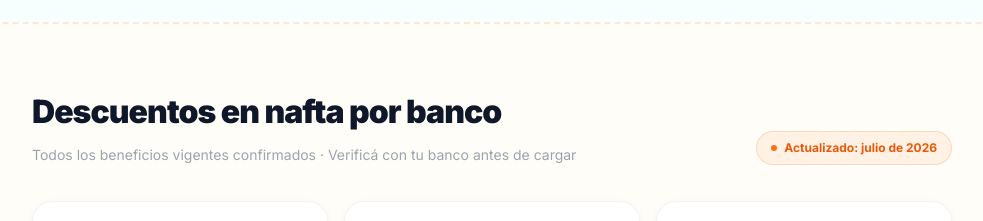
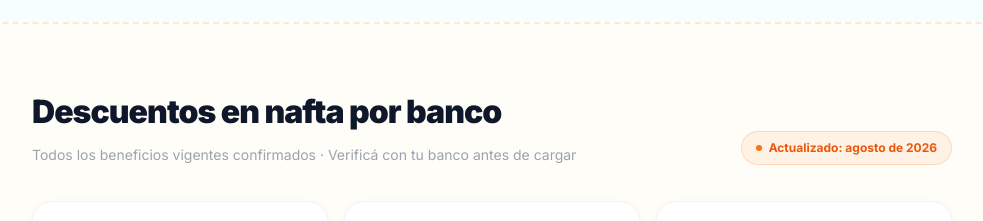
Before and after one commit to agustinmarra/rateargy, a Next.js app: page /nafta in a window 1280 px wide. Shown: the part 3220-3441 px from the top of the page, without its empty margins (148-1131 px from the left). Built offline with nearby package versions, Linux system fonts and the light colour scheme.

Commit message:
sync: datos actualizados desde Google Sheet 03/08/2026

```diff
--- a/components/tarjetas-data.ts
+++ b/components/tarjetas-data.ts
@@ -2,7 +2,7 @@
 // GENERADO AUTOMÁTICAMENTE DESDE GOOGLE SHEETS
 // NO EDITAR MANUALMENTE — usar el Sheet
 // Sheet: https://docs.google.com/spreadsheets/d/1bv7iUYwgrLcKLTA715Z8p1F3RqgMwaQtXKkYLgZXCoY
-// Última sincronización: 27/7/2026, 01:37:09
+// Última sincronización: 3/8/2026, 01:38:57
 // ============================================================
 
 export type CatKey = "super"|"nafta"|"farmacia"|"delivery"|"online"|"servicios"
--- a/data/nafta-data.ts
+++ b/data/nafta-data.ts
@@ -1,10 +1,10 @@
 // ============================================================
 // GENERADO AUTOMÁTICAMENTE DESDE GOOGLE SHEETS
 // NO EDITAR MANUALMENTE — usar el Sheet
-// Última sincronización: 27/7/2026, 01:37:09
+// Última sincronización: 3/8/2026, 01:38:57
 // ============================================================
 
-export const MES_ACTUALIZACION = "julio de 2026"
+export const MES_ACTUALIZACION = "agosto de 2026"
 
 export const DESCUENTOS_NAFTA = [
   {
```
